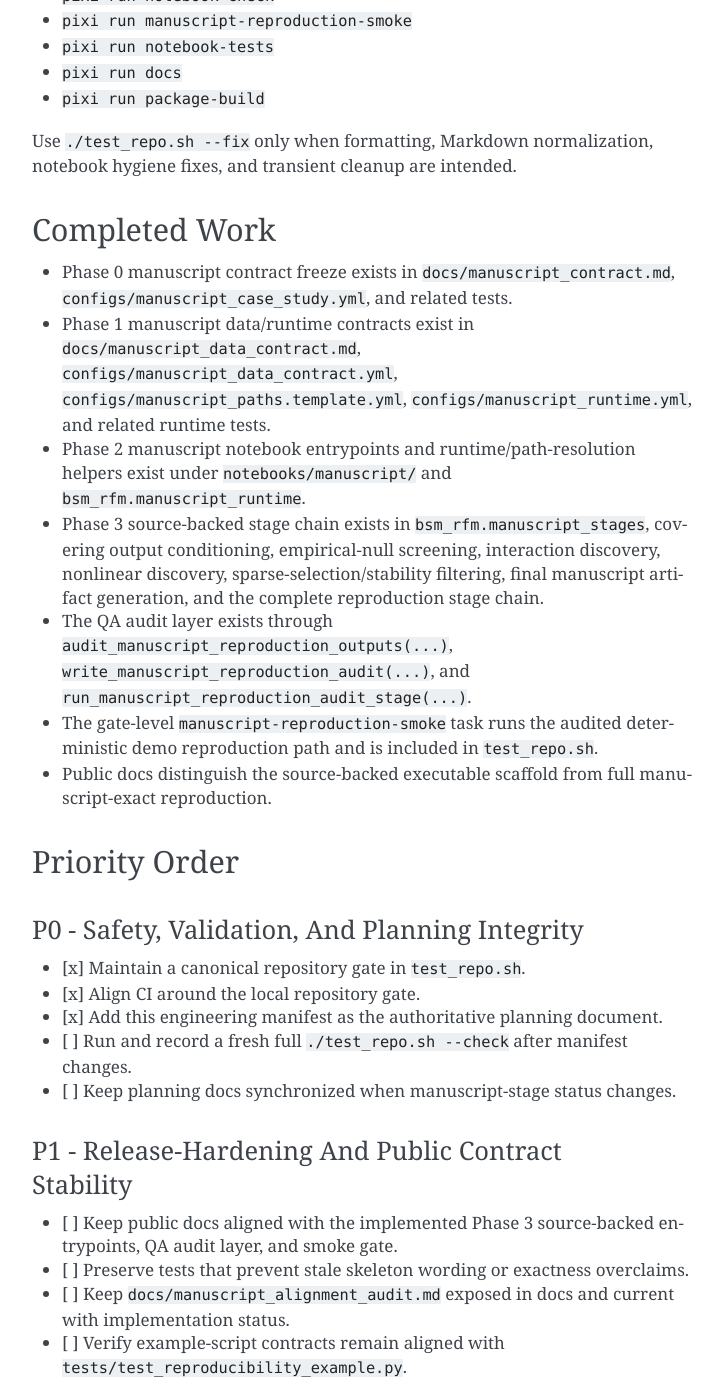
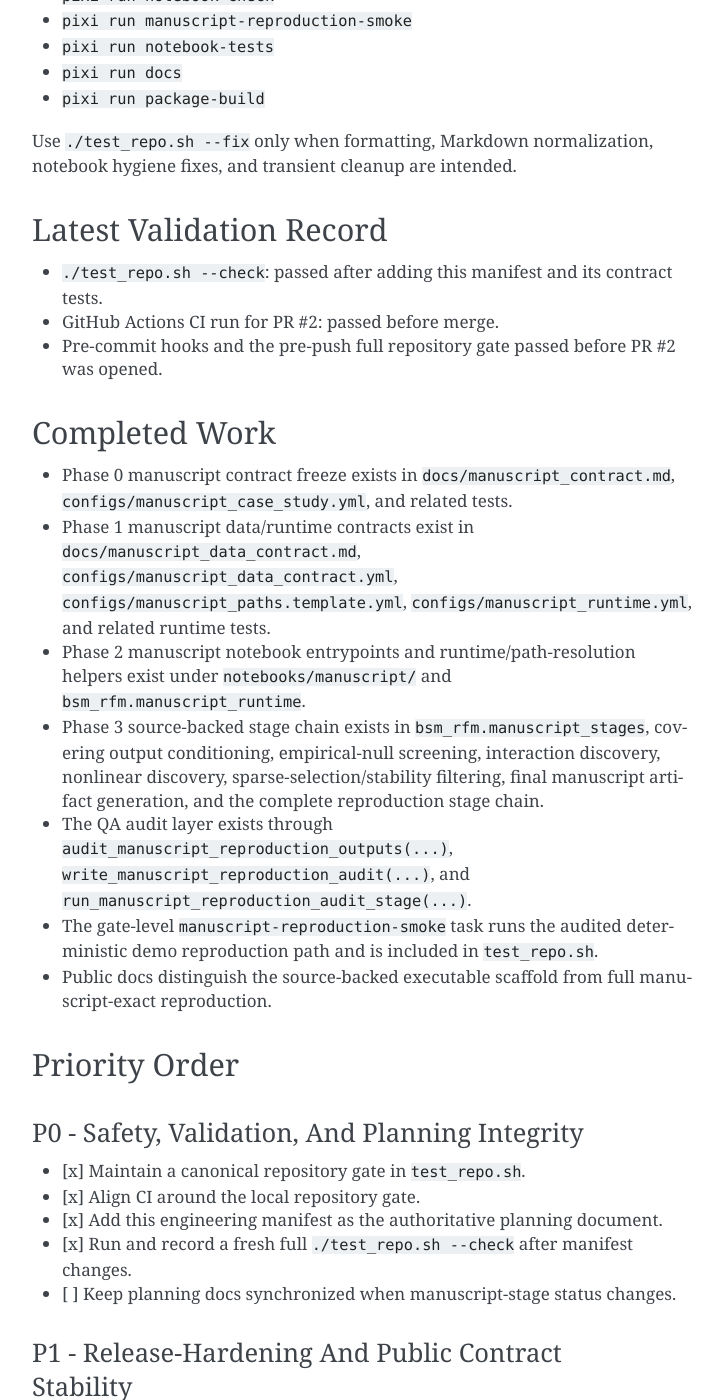
Before and after one commit to NatLabRockies/rfm-pipeline, a Sphinx documentation site: the page built from docs/ENGINEERING_MANIFEST.md, in a window 1280 px wide and 1400 px high, scrolled down 1099 px. Shown: the whole window, without its empty margins (388-1111 px from the left). Built offline with Sphinx 7.4.7, drawn with Linux system fonts in a browser that asks for light colours; some of the changed text lies outside the part shown.

Commit message:
docs: record manifest validation

```diff
--- a/docs/ENGINEERING_MANIFEST.md
+++ b/docs/ENGINEERING_MANIFEST.md
@@ -48,6 +48,12 @@ Targeted validation should be run first for the changed area. Relevant Pixi task
 Use `./test_repo.sh --fix` only when formatting, Markdown normalization, notebook hygiene fixes, and
 transient cleanup are intended.
 
+## Latest Validation Record
+
+- `./test_repo.sh --check`: passed after adding this manifest and its contract tests.
+- GitHub Actions CI run for PR #2: passed before merge.
+- Pre-commit hooks and the pre-push full repository gate passed before PR #2 was opened.
+
 ## Completed Work
 
 - Phase 0 manuscript contract freeze exists in `docs/manuscript_contract.md`,
@@ -76,7 +82,7 @@ transient cleanup are intended.
 - [x] Maintain a canonical repository gate in `test_repo.sh`.
 - [x] Align CI around the local repository gate.
 - [x] Add this engineering manifest as the authoritative planning document.
-- [ ] Run and record a fresh full `./test_repo.sh --check` after manifest changes.
+- [x] Run and record a fresh full `./test_repo.sh --check` after manifest changes.
 - [ ] Keep planning docs synchronized when manuscript-stage status changes.
 
 ### P1 - Release-Hardening And Public Contract Stability
```
Also changed, not shown: 1 other file.
